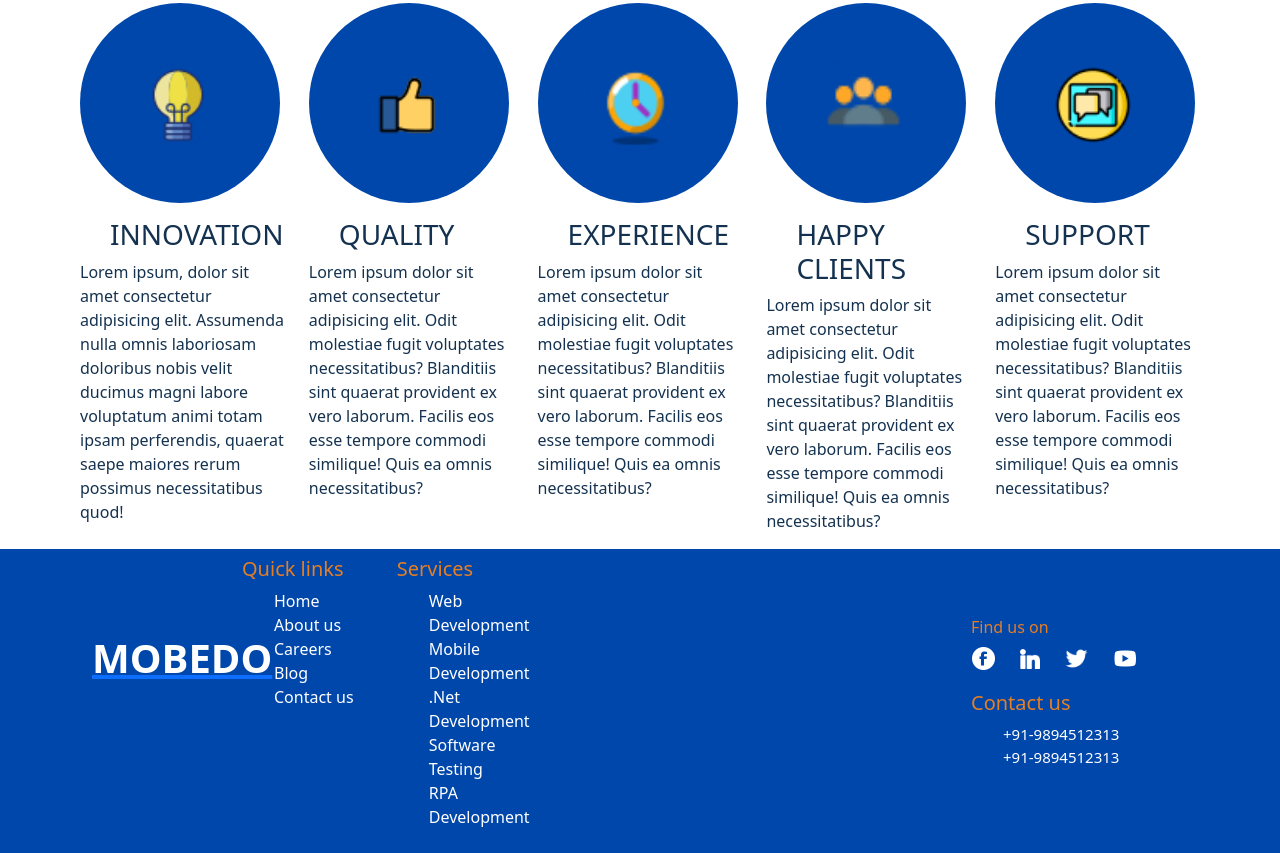
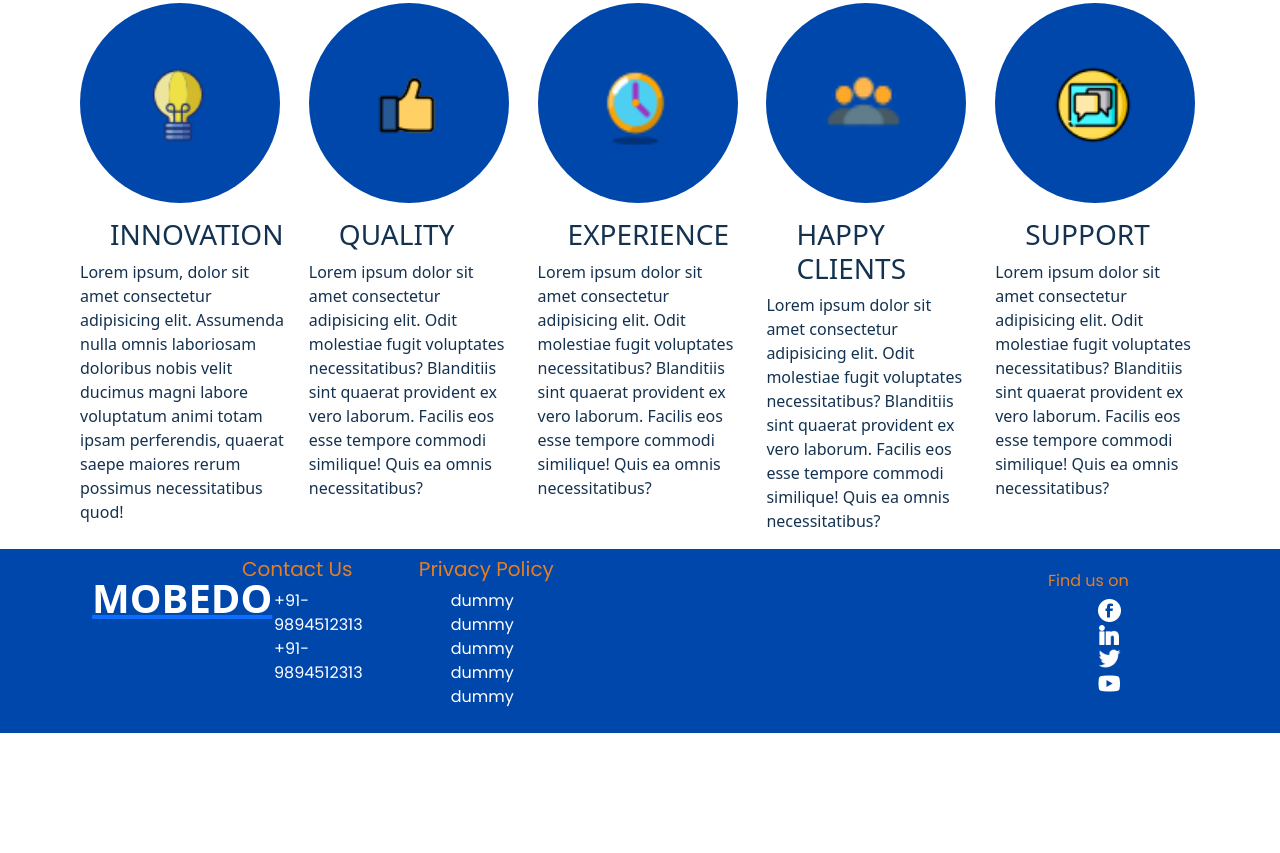
Before and after one commit to Hipparagiabhi/MOBEDO-, a Gatsby site: page / in a window 1280 px wide. Shown: the part 1706-2559 px from the top of the page. After the commit the page ends 2439 px from the top, so only its background shows below. Built offline with nearby package versions, Linux system fonts and the light colour scheme; Gatsby itself is replaced by a stand-in of ours; a web font is replaced by a local one.

Commit message:
created career page

```diff
--- a/gatsby-config.js
+++ b/gatsby-config.js
@@ -6,5 +6,16 @@
 
 module.exports = {
   /* Your site config here */
-  plugins: [],
+  plugins: [
+    {
+      resolve: `gatsby-plugin-google-fonts`,
+      options: {
+        fonts: [
+          `poppins`,
+          `muli\:300,400,400i,700` // you can also specify font weights and styles
+        ],
+        display: 'swap'
+      },
+    },
+  ],
 }
--- a/src/components/Footer.js
+++ b/src/components/Footer.js
@@ -28,51 +28,48 @@ export default function footer() {
                         </Link>
                     </Col>
                 </Row>
-                <Row className='linkblock'>
+                <Row className='linkblock footerpage'>
                     <Col sm={6}>
                         <div className='linkdiv' >
                             <h5 className='qlinks'>
-                                Quick links
+                                Contact Us
                             </h5>
                             <ul className='links'>
                                 <li>
-                                    Home
+                                    +91-9894512313
                                 </li>
                                 <li>
-                                    About us
+                                    +91-9894512313
                                 </li>
-                                <li>
-                                    Careers
-                                </li>
-                                <li>
-                                    Blog
-                                </li>
-                                <li>
-                                    Contact us
-                                </li>
+
                             </ul>
                         </div>
                     </Col>
                     <Col sm={6}>
                         <div className='servicediv' >
                             <h5 className='serlinks'>
-                                Services
+                                Privacy Policy
                             </h5>
                             <ul className='slinks'>
                                 <li>
-                                    Web Development
+
+                                    dummy
                                 </li>
                                 <li>
-                                    Mobile Development
+
+                                    dummy
                                 </li>
                                 <li>
-                                    .Net Development
+
+                                    dummy
                                 </li>
                                 <li>
-                                    Software Testing
+
+                                    dummy
                                 </li>
                                 <li>
-                                    RPA Development
+
+                                    dummy
                                 </li>
                             </ul>
                         </div>
@@ -81,53 +78,38 @@ export default function footer() {
 
 
                 <Navbar.Toggle />
-                <Navbar.Collapse className="justify-content-end socialmediafooter">
+                <Navbar.Collapse className="justify-content-end socialmediafooter footerpage">
                     <Navbar className='socialmediafooter' >
-                        <ul>
-                            <li>
                         <div className='find'>
                             <h6>Find us on</h6>
+                            <ul className='socialmediaicons'>
+                                <li>
+
+                                </li>
+                                <li>
+                                    <div>
+                                        <img src="/fb2.png" width="25px" height="25px" alt="" />
                                     </div>
                                 </li>
                                 <li>
-                                <Row >
-                                    <Col>
-                                        <div>
-                                            <img src="/fb2.png" width="25px" height="25px" alt="" />
-                                        </div>
-                                    </Col>
-                                    <Col>
                                     <div>
                                         <img src="/linkedin.png" width="20px" height="20px" alt="" />
                                     </div>
-                                    </Col>
-                                    <Col>
+                                </li>
+                                <li>
                                     <div>
                                         <img src="/twitter.png" width="25px" height="25px" alt="" />
                                     </div>
-                                    </Col>
-                                    <Col>
+                                </li>
+                                <li>
                                     <div>
                                         <img src="/youtube1.png" width="25px" height="25px" alt="" />
                                     </div>
-                                    </Col>
-                                </Row>
-                            </li>
-                            <div className='contactblock'>
-                                <h5 className='contact'> Contact us </h5>
-                                <ul className='cnum'>
-                                    <li>
-                                        +91-9894512313
-                                    </li>
-                                    <li>
-                                        +91-9894512313
                                 </li>
                             </ul>
-
                         </div>
 
 
-                        </ul>
 
 
                     </Navbar>
--- a/src/components/Header.js
+++ b/src/components/Header.js
@@ -6,7 +6,7 @@ import Col from 'react-bootstrap/Col';
 
 export default function Header() {
     return (
-        <Navbar className='headerbg maincontainer'>
+        <Navbar className='headerbg maincontainer headerpage'>
             <Container fluid className="" >
                 <Navbar.Brand >
                     <Row>
--- a/src/components/Navbar.js
+++ b/src/components/Navbar.js
@@ -11,8 +11,8 @@ import NavDropdown from 'react-bootstrap/NavDropdown';
 function Navitem() {
   return (
 
-     <Navbar collapseOnSelect expand="lg" bg="light" variant="light"className="maincontainer">
-     <Container fluid >
+     <Navbar collapseOnSelect expand="lg" bg="#ffffff" variant="light"className="maincontainer">
+     <Container fluid className='Navbarpage'>
      <Link to="/">
           <Navbar.Brand >
             <img src="/mobedologo1.jpeg"
--- a/src/pages/contact.js
+++ b/src/pages/contact.js
@@ -16,7 +16,7 @@ export default function contact() {
         <>
             <Header />
             <Navbar />
-            <Container fluid className="maincontainer"  >
+            <Container fluid className="maincontainer contactpage"  >
 
                 <Row className='row_content'>
                     <Col sm={7}>
@@ -30,7 +30,8 @@ export default function contact() {
                         </p>
                     </Col>
                 </Row>
-                <Row className='row_content' >
+            </Container>
+                <Row className='row_content row_content_form contactpage ' >
                     <Col sm={7}>
                         <Form>
                             <Form.Group className="mb-3" controlId="formBasicEmail">
@@ -67,7 +68,6 @@ export default function contact() {
                         </div>
                     </Col>
                 </Row>
-            </Container>
             <Footer />
         </>
 
--- a/src/styles/global.css
+++ b/src/styles/global.css
@@ -8,6 +8,71 @@
     padding-left: 80px !important;
     padding-right: 80px !important;
 }
+.socialmediaicons{
+    text-align: center;
+}
+
+.footerpage{
+    font-family: poppins;
+}
+.contactpage{
+    font-family: poppins;
+}
+.headerpage{
+    font-family: poppins;
+}
+.Navbarpage{
+    font-family: poppins;
+}
+/* css for careers page */
+.careerspage{
+    background:#f5f6f8 ;
+    font-family: poppins;
+}
+.exp1,.exp2,.exp3{
+    color: #F4B41A;
+    font-size: 11px;
+}
+.openingRow{
+    padding: 0px 200px;
+}
+.ctitle,.cbodyo,.cbodyt{
+    text-align: center;
+}
+.otitle{
+    text-align: center;
+    margin-bottom: 2%;
+    font-family: poppins;
+}
+.imgRow{
+    margin-bottom: 5%;
+}
+.ulitems li{
+    background: url(/list-icon.png) no-repeat left center;
+    text-align: left;
+    padding-left: 35px;
+    margin-bottom: 20px;
+}
+.vTitle,.dtitle{
+    color: #342566;
+    font-weight: 700;
+}
+
+.openingRowN{
+    width: 64%;
+    margin-top: 4%;
+    padding: 0px 200px;
+    /* margin-bottom: 4%; */
+}
+.dotCol,.virusCol,.devCol{
+    background-color: #ffffff;
+    padding: 20px 20px;
+    border-radius: 15px
+}
+.openingRow.row {
+    gap: 5%;
+}
+/* end of career page */
 
 .col_side_heading{
     color:#143250;
@@ -208,6 +273,9 @@ a {
 .row_content {
     margin-top: 50px !important;
 }
+.row_content_form{
+padding-left:20px;
+}
 
 .contcontet {
     background-color: #143250;
```
Also changed, not shown: src/pages/careers.js (added, +110 -0 lines), static/developer.png (added), static/list-icon.png (added), static/msdot-net.png (added), static/scan-virus.png (added), static/tickicon.png (added). Lines whose indentation alone changed are shown as unchanged.
